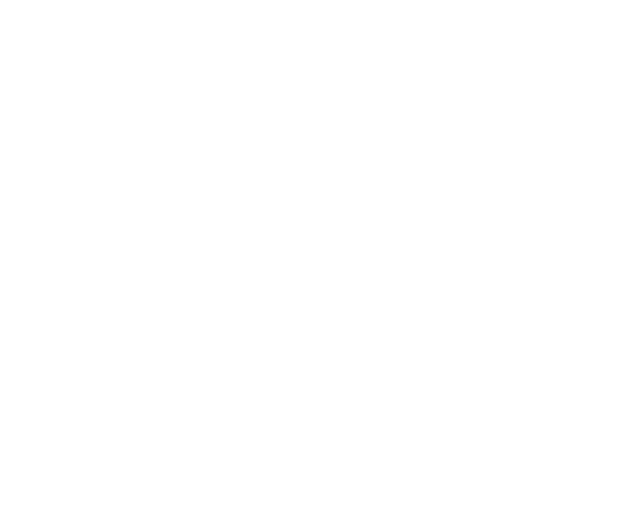
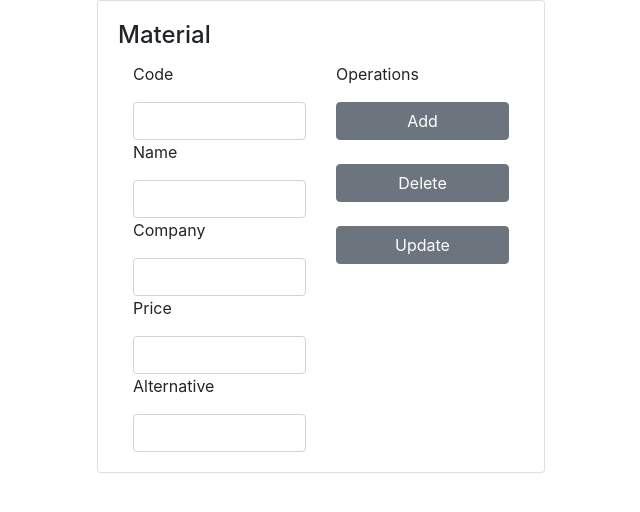
Before and after one commit to yahyaarakil/tile-application, a React (Create React App) app in the folder tile-webapp/: page /managematerials in a window 1280 px wide. Before the commit this address had no page. Shown: the top 512 px of the page, without its empty margins (319-959 px from the left). Built offline with nearby package versions, Linux system fonts and the light colour scheme.

Commit message:
add remove update material

```diff
--- a/tile-webapp/src/pages/App.jsx
+++ b/tile-webapp/src/pages/App.jsx
@@ -7,6 +7,7 @@ import {
 import { MainPage } from './MainPage';
 import { RecipePage } from './RecipePage';
 import { ManageUsers } from './ManageUsers';
+import { ManageMaterials } from './ManageMaterials';
 
 function App() {
   return (
@@ -16,6 +17,7 @@ function App() {
         <Route path="/main" element={<MainPage />} />
         <Route path="/createrecipe" element={<RecipePage />} />
         <Route path="/manageusers" element={<ManageUsers />} />
+        <Route path="/managematerials" element={<ManageMaterials />} />
       </Routes>
     </Router>
   );
--- /dev/null
+++ b/tile-webapp/src/pages/ManageMaterials.jsx
@@ -0,0 +1,171 @@
+import React from "react";
+import axios from "axios";
+
+class UserItem extends React.Component {
+
+    constructor() {
+        super();
+        this.state = {
+            code: null,
+            company: null,
+            name: null,
+            price: null,
+            alternative: null
+        }
+    }
+
+    setName = (e) => {
+        this.setState({ name: e.target.value })
+    }
+
+    setCode = (e) => {
+        this.setState({ code: e.target.value })
+    }
+
+    setCompany= (e) => {
+        this.setState({ company: e.target.value })
+    }
+
+    setPrice = (e) => {
+        this.setState({ price: e.target.value })
+    }
+
+    setAlternative = (e) => {
+        this.setState({ alternative: e.target.value })
+    }
+
+
+    handleSubmit = async (e) => {
+        e.preventDefault();
+        try {
+            console.log(this.state)
+            axios.post("https://aeb157f3-dd85-42fc-9779-3a4328d5a230.mock.pstmn.io/addmaterial",
+                this.state,
+                {
+                    headers: { "content-type": "application/json" }
+                }
+            )
+                .then(function (response) {
+                    if (response.status === 200) {
+
+                        sessionStorage.setItem('token', JSON.stringify(response.data.token));
+                        console.log("registered the material");
+                    }
+                })
+
+        } catch (err) {
+            if (!err?.response) {
+                console.log("No Server Response");
+            }
+            else {
+                console.log("Login Failed");
+            }
+        }
+
+    }
+
+    handleDelete = async (e) => {
+        e.preventDefault();
+        try {
+            console.log(this.state)
+            axios.delete("https://aeb157f3-dd85-42fc-9779-3a4328d5a230.mock.pstmn.io/deletematerial",
+                this.state,
+                {
+                    headers: { "content-type": "application/json" }
+                }
+            )
+                .then(function (response) {
+                    if (response.status === 200) {
+
+                        sessionStorage.setItem('token', JSON.stringify(response.data.token));
+                        console.log("registered the material");
+                    }
+                })
+
+        } catch (err) {
+            if (!err?.response) {
+                console.log("No Server Response");
+            }
+            else {
+                console.log("Login Failed");
+            }
+        }
+
+    }
+
+    handleUpdate = async (e) => {
+        e.preventDefault();
+        try {
+            console.log(this.state)
+            axios.post("https://aeb157f3-dd85-42fc-9779-3a4328d5a230.mock.pstmn.io/updatematerial",
+                this.state,
+                {
+                    headers: { "content-type": "application/json" }
+                }
+            )
+                .then(function (response) {
+                    if (response.status === 200) {
+
+                        sessionStorage.setItem('token', JSON.stringify(response.data.token));
+                        console.log("registered the material");
+                    }
+                })
+
+        } catch (err) {
+            if (!err?.response) {
+                console.log("No Server Response");
+            }
+            else {
+                console.log("Login Failed");
+            }
+        }
+
+    }
+
+    render() {
+        return (
+            <>
+                <div className="card" style={{ width: "28rem" }}>
+                    <div className="card-body">
+                        <h4 className="card-title">Material</h4>
+                        <div className="container">
+                            <div className="row">
+                                <div className="col-6">
+                                    <p>Code</p>
+                                    <input type="number" className="form-control" aria-describedby="basic-addon1" onChange={e => this.setCode(e)} />
+                                    <p>Name</p>
+                                    <input type="text" className="form-control" aria-describedby="basic-addon1" onChange={e => this.setName(e)} />
+                                    <p>Company</p>
+                                    <input type="text" className="form-control" aria-describedby="basic-addon1" onChange={e => this.setCompany(e)} />
+                                    <p>Price</p>
+                                    <input type="number" step="0.1" className="form-control" aria-describedby="basic-addon1" onChange={e => this.setPrice(e)} />
+                                    <p>Alternative</p>
+                                    <input type="number" className="form-control" aria-describedby="basic-addon1" onChange={e => this.setAlternative(e)} />
+                                </div>
+                                <div className="col-6">
+                                    <p>Operations</p>
+                                    <button className="btn btn-secondary btn-block" onClick={this.handleSubmit}>Add</button><br/>
+                                    <button className="btn btn-secondary btn-block" onClick={this.handleDelete}>Delete</button><br/>
+                                    <button className="btn btn-secondary btn-block" onClick={this.handleUpdate}>Update </button><br/>
+                                </div>
+                            </div>
+                        </div>
+                    </div>
+                </div>
+            </>
+        );
+    }
+}
+
+
+
+
+export const ManageMaterials = () => {
+    return (
+        <>
+            <div className="d-flex flex-column align-items-center justify-content-center">
+                <UserItem />
+            </div>
+        </>
+    );
+};
```
